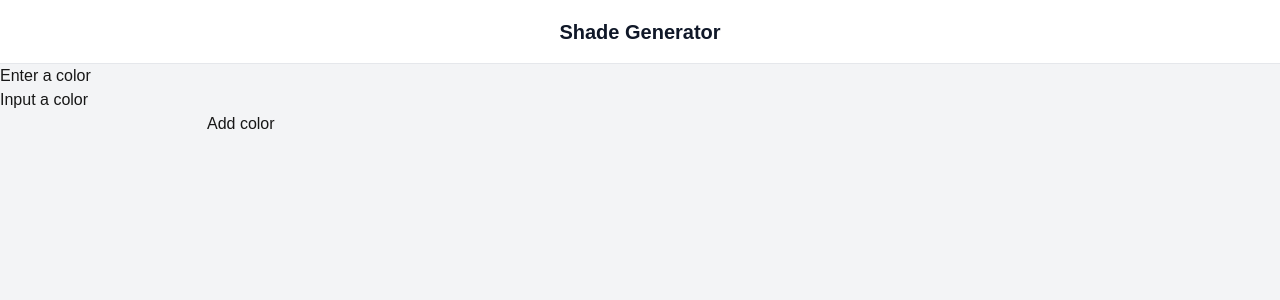
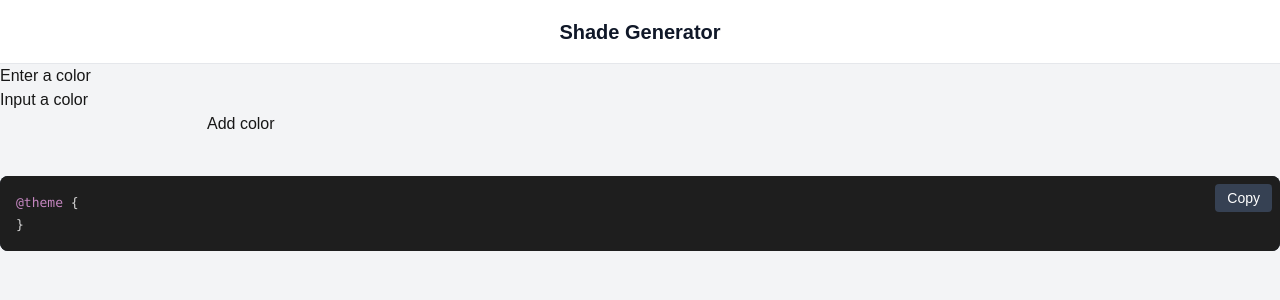
Before and after one commit to SebastianKullander9/shade-generator, a Next.js app: page /home in a window 1280 px wide. Shown: the top 300 px of the page. Built offline with nearby package versions, Linux system fonts and the light colour scheme.

Commit message:
added css code for shades to easily copy

```diff
--- a/app/components/CodeBlock.tsx
+++ b/app/components/CodeBlock.tsx
@@ -1,11 +1,34 @@
 import { useState } from "react";
+import { Prism as SyntaxHighlighter } from "react-syntax-highlighter";
+import { vscDarkPlus } from "react-syntax-highlighter/dist/esm/styles/prism";
 
-export default function CodeBlock({ code }) {
+export default function CodeBlock({ code }: { code: string }) {
     const [copied, setCopied] = useState(false);
 
     const copyToClipboard = () => {
         navigator.clipboard.writeText(code);
         setCopied(true);
         setTimeout(() => setCopied(false), 2000);
-    }
+    };
+
+    if (!code) return null;
+
+    return (
+        <div className="relative bg-gray-900 text-white rounded-lg overflow-hidden">
+            <button
+                onClick={copyToClipboard}
+                className="absolute right-2 top-2 bg-gray-700 text-sm text-white px-3 py-1 rounded hover:bg-gray-600"
+            >
+                {copied ? "Copied!" : "Copy"}
+            </button>
+
+            <SyntaxHighlighter
+                language="css"
+                style={vscDarkPlus}
+                customStyle={{ margin: 0, padding: "1rem", fontSize: "0.9rem" }}
+            >
+                {code}
+            </SyntaxHighlighter>
+        </div>
+    );
 }
--- /dev/null
+++ b/app/components/GenerateCode.tsx
@@ -0,0 +1,29 @@
+import { useEffect, useState } from "react";
+import { useShadesContext } from "../context/ShadesContext";
+import CodeBlock from "./CodeBlock";
+
+export default function GenerateCode() {
+    const { shades } = useShadesContext();
+    const [ code, setCode ] = useState("");
+    const steps = [900, 800, 700, 600, 500, 400, 300, 200, 100, 50];
+
+    useEffect(() => {
+        let cssString = "@theme {\n";
+
+        shades.map((shade) => {
+            shade.shades.map((color, index) => {
+                cssString += `    --color-${shade.name}-${steps[index]}: hsl(${color[0]}, ${color[1]}%, ${color[2]}%,)\n`
+            })
+        });
+
+        cssString += "}";
+
+        setCode(cssString);
+    }, [shades])
+
+    return (
+        <div>
+            <CodeBlock code={code} />
+        </div>
+    );
+}
--- a/app/components/GenerateImportCode.tsx
+++ /dev/null
@@ -1,7 +0,0 @@
-export default function GenerateImportCode() {
-    return (
-        <div>
-
-        </div>
-    );
-}
--- a/app/components/GenerateShades.tsx
+++ b/app/components/GenerateShades.tsx
@@ -1,19 +1,20 @@
 "use client";
 
-import { useEffect, useState } from 'react';
+import { useEffect } from 'react';
 import convert from 'color-convert';
 import namer from "color-namer";
 import { useColorContext } from '../context/ColorContext';
+import { useShadesContext } from '../context/ShadesContext';
 
 type ColorShades = {
-    name?: string;
+    name: string;
     originalHex: string;
     shades: number[][];
 }
 
 export default function GenerateShades() {
-    const [ shades, setShades ] = useState<ColorShades[]>();
     const { colors } = useColorContext();
+    const { shades, setShades } = useShadesContext();
 
     useEffect(() => {
         //const colors = JSON.parse(localStorage.getItem("array") ?? "[]");
--- /dev/null
+++ b/app/context/Providers.tsx
@@ -0,0 +1,11 @@
+import { ReactNode } from "react";
+import { ColorProvider } from "./ColorContext";
+import { ShadesProvider } from "./ShadesContext";
+
+export const Providers = ({ children }: { children: ReactNode }) => (
+    <ColorProvider>
+        <ShadesProvider>
+            {children}
+        </ShadesProvider>
+    </ColorProvider>
+);
--- /dev/null
+++ b/app/context/ShadesContext.tsx
@@ -0,0 +1,40 @@
+"use client";
+import React, { createContext, useContext, useState, ReactNode } from "react";
+
+type ShadeColor = {
+    originalHex: string;
+    name: string;
+    shades: number[][];
+}
+
+type ShadeContextType = {
+    shades: ShadeColor[];
+    setShades: (colors: ShadeColor[]) => void;
+    clearShades: () => void;
+}
+
+const codeContext = createContext<ShadeContextType | null>(null);
+
+export const ShadesProvider = ({ children }: { children: ReactNode }) => {
+    const [ shades, setShadesState ] = useState<ShadeColor[]>([]);
+
+    const setShades = (colors: ShadeColor[]) => {
+        setShadesState(colors);
+    };
+
+    const clearShades = () => {
+        setShadesState([]);
+    };
+
+    return (
+        <codeContext.Provider value={{ shades, setShades, clearShades }}>
+            {children}
+        </codeContext.Provider>
+    );
+};
+
+export const useShadesContext = () => {
+    const context = useContext(codeContext);
+    if (!context) throw new Error("useCodeContext must be within CodeProvider");
+    return context;
+};
--- a/app/home/page.tsx
+++ b/app/home/page.tsx
@@ -2,6 +2,7 @@
 import ColorInput from "../components/ColorInput";
 //import RenderShades from "../components/RenderShades";
 import GenerateShades from "../components/GenerateShades";
+import GenerateCode from "../components/GenerateCode";
 
 export default function Home() {
 	return (
@@ -11,6 +12,7 @@ export default function Home() {
 			    <ColorInput />
 				<div className="mb-10"></div>
 				<GenerateShades />
+				<GenerateCode />
             </div>
 		</div>
 	);
--- a/app/layout.tsx
+++ b/app/layout.tsx
@@ -1,7 +1,7 @@
 import type { Metadata } from "next";
 import { Geist, Geist_Mono } from "next/font/google";
 import "./globals.css";
-import { ColorProvider } from "./context/ColorContext";
+import { Providers } from "./context/Providers";
 
 const geistSans = Geist({
     variable: "--font-geist-sans",
@@ -26,7 +26,7 @@ export default function RootLayout({
     return (
         <html lang="en">
             <body className={`${geistSans.variable} ${geistMono.variable} antialiased`}>
-                <ColorProvider>
+                <Providers>
                     <header className="w-full h-16 bg-white text-gray-900 border-b-1 border-gray-200 dark:bg-gray-900 dark:text-gray-100 dark:border-gray-700">
                         <div className="mx-auto px-4 flex items-center justify-center h-full">
                             <h1 className="text-xl font-semibold">Shade Generator</h1>
@@ -35,7 +35,7 @@ export default function RootLayout({
                     <div className="flex justify-center min-h-screen bg-gray-100 dark:bg-gray-900">
                         {children}
                     </div>
-                </ColorProvider>
+                </Providers>
             </body>
             <script src="https://accounts.google.com/gsi/client" async></script>
         </html>
--- a/package.json
+++ b/package.json
@@ -17,8 +17,10 @@
     "color-namer": "^1.4.0",
     "formik": "^2.4.6",
     "next": "15.3.4",
+    "prismjs": "^1.30.0",
     "react": "^19.0.0",
-    "react-dom": "^19.0.0"
+    "react-dom": "^19.0.0",
+    "react-syntax-highlighter": "^15.6.1"
   },
   "devDependencies": {
     "@eslint/eslintrc": "^3",
@@ -27,6 +29,7 @@
     "@types/node": "^20",
     "@types/react": "^19",
     "@types/react-dom": "^19",
+    "@types/react-syntax-highlighter": "^15.5.13",
     "eslint": "^9",
     "eslint-config-next": "15.3.4",
     "supabase": "^2.30.4",
```
Also changed, not shown: 1 other file (tests, documents, lock files or other folders).
